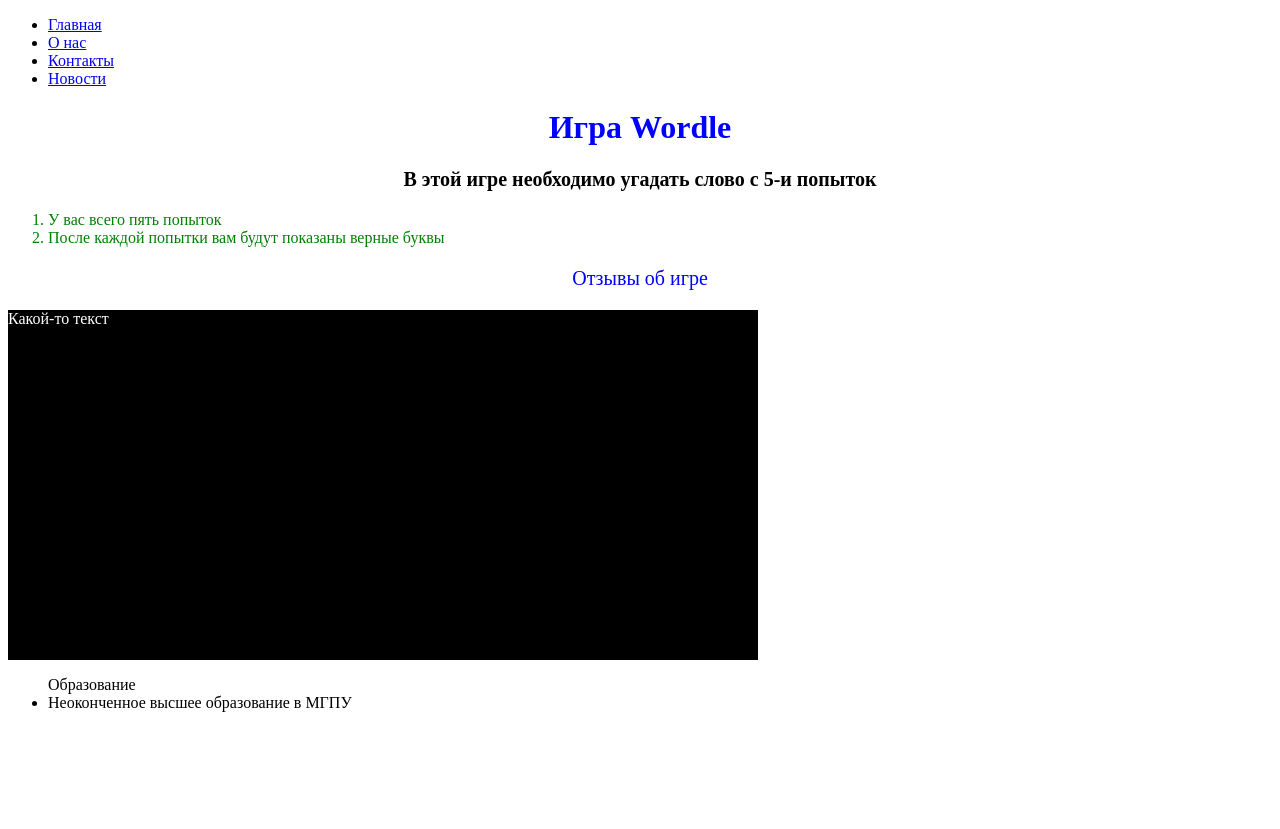
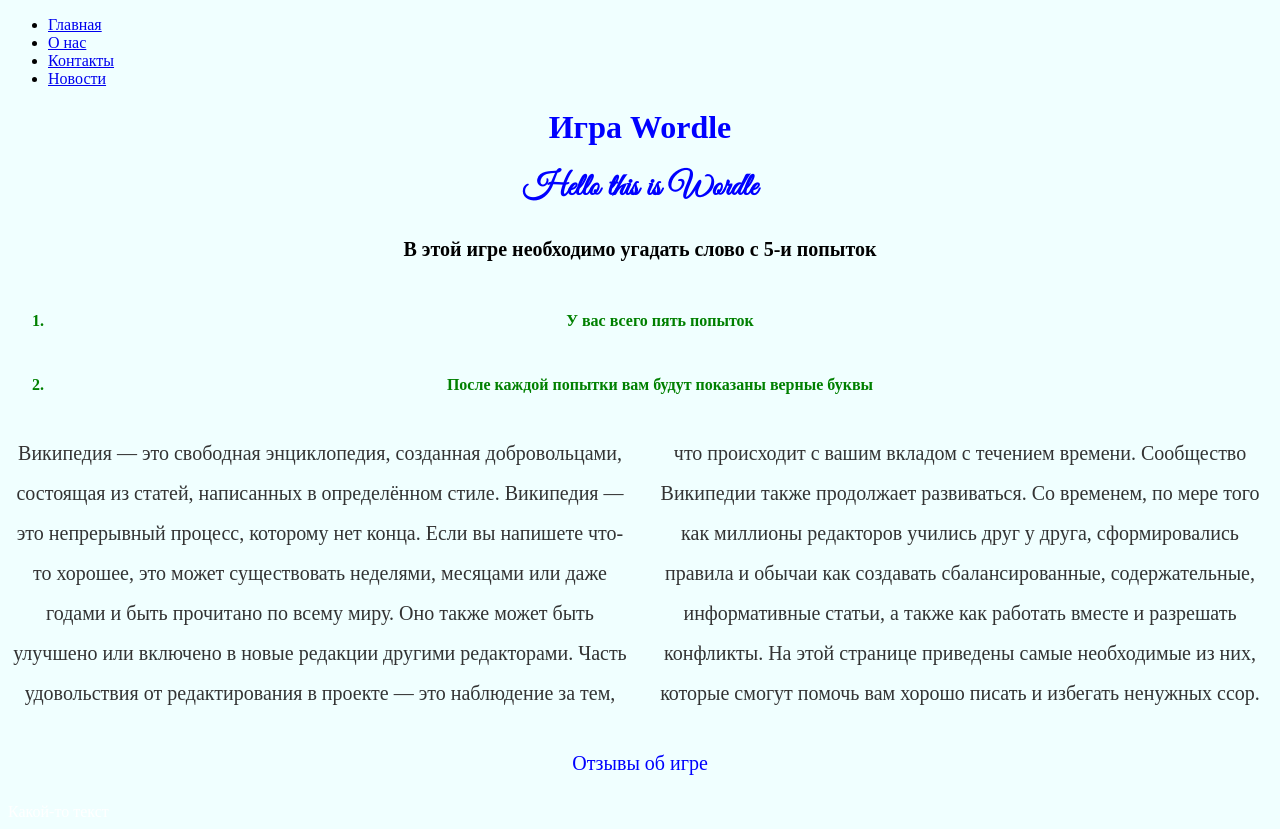
Before and after one commit to misterkisus/testsite, a plain HTML site: page index.html in a window 1280 px wide. Before the commit the page ends 800 px from the top, so only its background shows below. Drawn offline with Linux system fonts and the light colour scheme.

Commit message:
Add files via upload

```diff
--- /dev/null
+++ b/css/style.css
@@ -0,0 +1,79 @@
+@font-face {
+  font-family: "Greatvibes Regular";
+  src: url("../fonts/GreatVibes-Regular.otf");
+
+}
+
+body {
+  background-color: azure;
+}
+
+p {
+    color:darkcyan;
+    font-size: 20px;
+    text-align: center;
+    line-height: 2;
+}
+
+h1 {
+    text-align: center;
+    color:blue;
+}
+
+
+.rules > ol > li {
+    color: green;
+    text-align: center;
+    font-weight: bold;
+    line-height: 4;
+}
+
+.text-bold {
+    font-weight: bold;
+}
+
+.text-dark {
+    color: black;
+}
+
+.red {
+    color: red;
+}
+
+#blue {
+    color: blue;
+}
+
+  #main {
+    color: white;
+    width: 750px;
+  }
+
+  .text-white {
+    color: white;
+  }
+
+
+.menu {
+  display: flex;
+  justify-content: space-between;
+  margin: 0;
+  padding: 0;
+}
+
+
+  .english {
+    font-family: "Greatvibes Regular", "Arial", serif;
+    font-style: normal;
+  }
+
+  .aboutWiki {
+    column-count: 2;
+    column-width: 300px;
+  }
+
+  .aboutWiki p {
+    margin-top: 0;
+    color: #333333;
+
+  }
--- a/index.html
+++ b/index.html
@@ -3,7 +3,7 @@
     <head>
         <meta charset="UTF-8">
         <title>WORDLE 😀</title>
-        <link rel="stylesheet" href="style.css">
+        <link rel="stylesheet" href="css/style.css">
     </head>
 
     <body>
@@ -20,6 +20,7 @@
 
         <main class="content">
             <h1>Игра Wordle</h1>
+            <h1 class="english">Hello this is Wordle</h1>
             <p class="text-bold text-dark">В этой игре необходимо угадать слово с 5-и попыток</p>
             <section class="rules">
                 <ol>
@@ -27,12 +28,20 @@
                     <li>После каждой попытки вам будут показаны верные буквы</li>
                 </ol>
             </section>
+            <article class="aboutWiki">
+                <p>Википедия — это свободная энциклопедия, созданная добровольцами, состоящая из статей, написанных в определённом стиле.
+                    Википедия — это непрерывный процесс, которому нет конца.
+                    Если вы напишете что-то хорошее, это может существовать неделями, месяцами или даже годами и быть прочитано по всему миру.
+                    Оно также может быть улучшено или включено в новые редакции другими редакторами.
+                    Часть удовольствия от редактирования в проекте — это наблюдение за тем, что происходит с вашим вкладом с течением времени.
+
+                    Сообщество Википедии также продолжает развиваться.
+                    Со временем, по мере того как миллионы редакторов учились друг у друга, сформировались правила и обычаи как создавать сбалансированные, содержательные, информативные статьи,
+                    а также как работать вместе и разрешать конфликты.
+                    На этой странице приведены самые необходимые из них, которые смогут помочь вам хорошо писать и избегать ненужных ссор.</p>
+            </article>
             <p id="blue" class="red">Отзывы об игре</p>
             <div id="main" class="text-white alert alert-warning">Какой-то текст</div>
-
-            <ul>Образование
-                <li>Неоконченное высшее образование в МГПУ</li>
-                </ul>
         </main>
     </body>
 </html>
```
Also changed, not shown: fonts/GreatVibes-Regular.otf (added).
